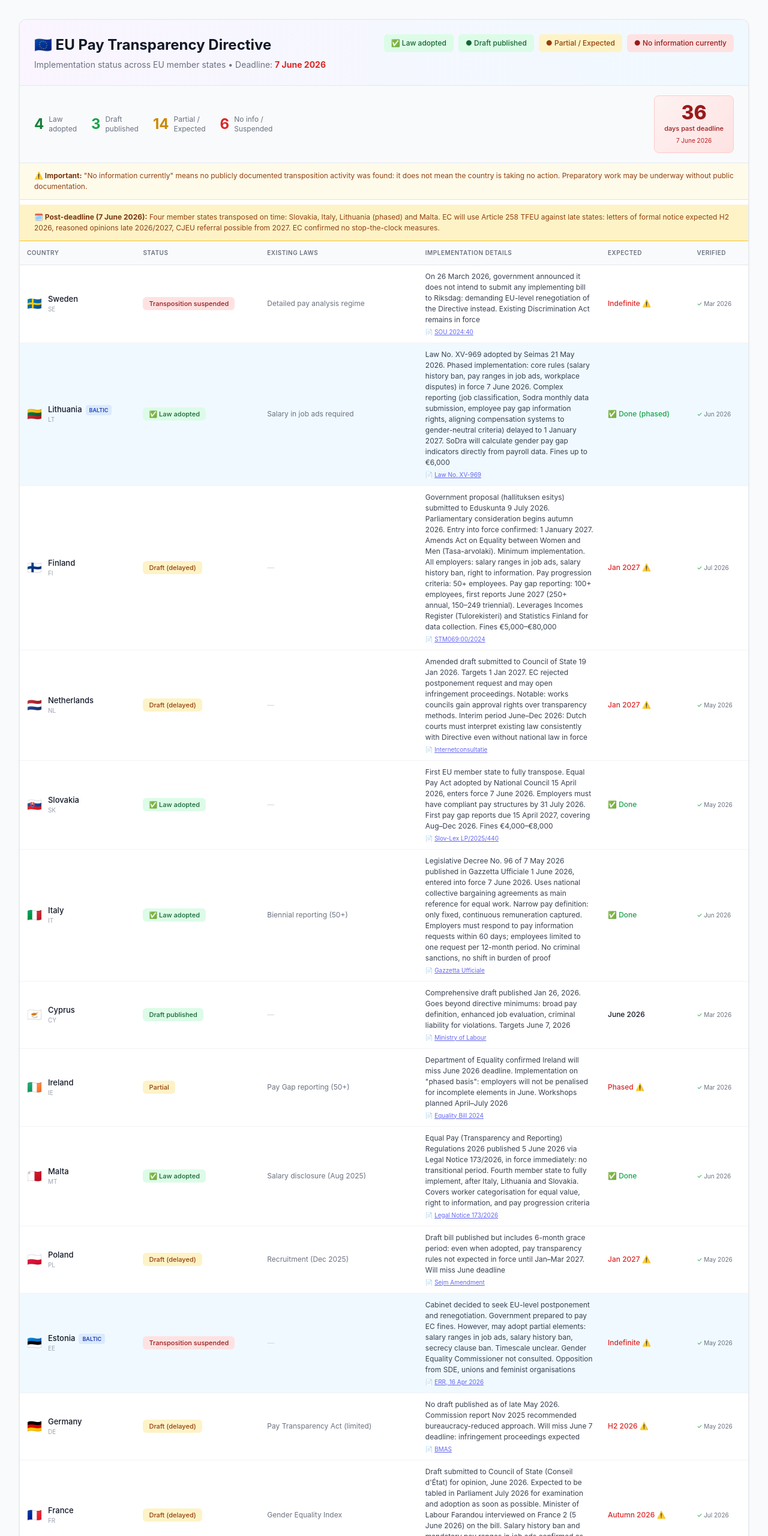
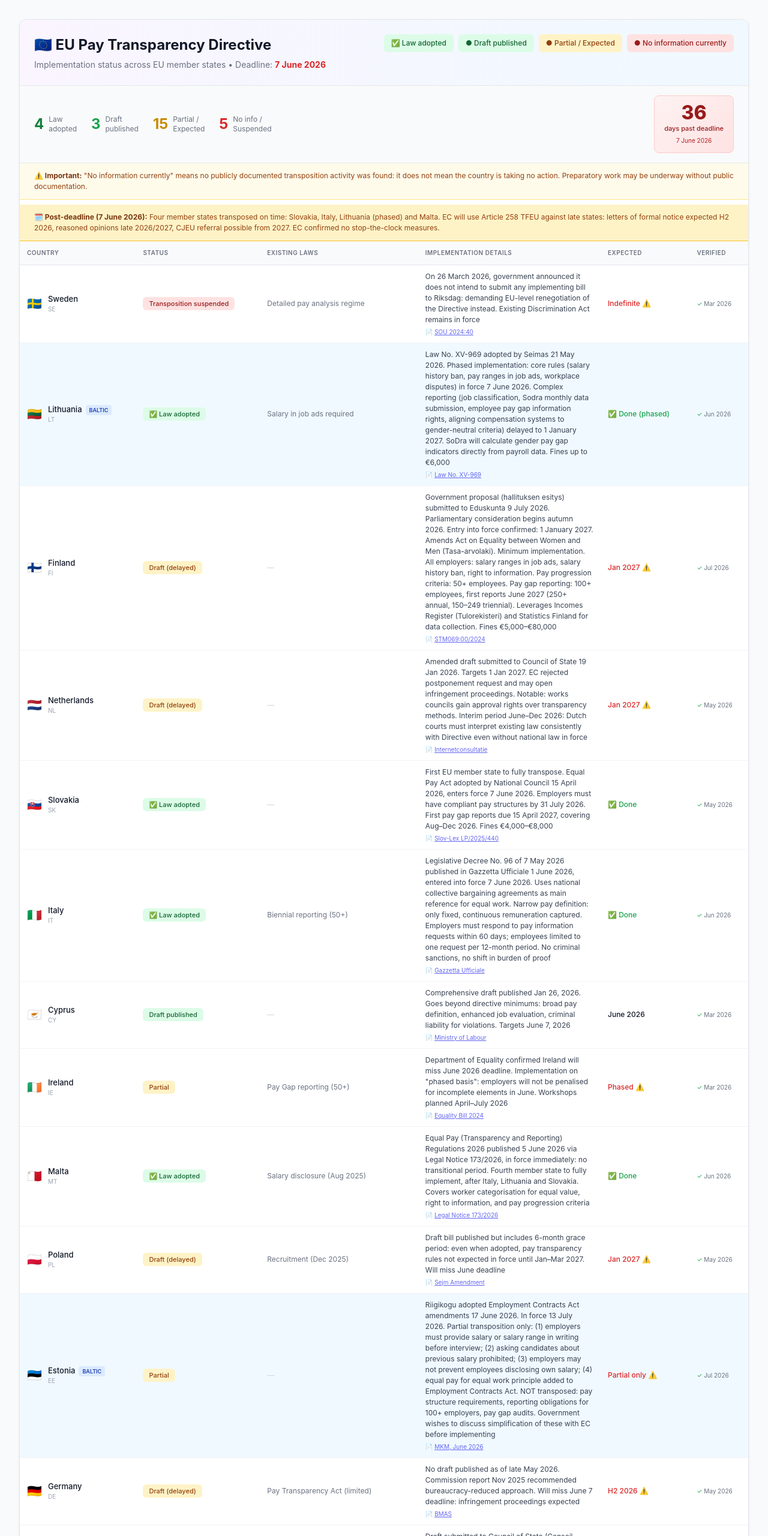
Before and after one commit to LenLi77/Pay-Transparency-implementation-tracker, a website: page index.html in a window 1280 px wide. Shown: the top 2560 px of the page at 60% size. Drawn offline with Linux system fonts and the light colour scheme.

Commit message:
Update statistics and last updated date in index.html
Updated statistics and details for various countries, including Estonia and Germany. Adjusted last updated date.

```diff
--- a/index.html
+++ b/index.html
@@ -149,11 +149,11 @@
           <span class="stat-label">Draft<br>published</span>
         </div>
         <div class="stat">
-          <span class="stat-number yellow">14</span>
+          <span class="stat-number yellow">15</span>
           <span class="stat-label">Partial /<br>Expected</span>
         </div>
         <div class="stat">
-          <span class="stat-number red">6</span>
+          <span class="stat-number red">5</span>
           <span class="stat-label">No info /<br>Suspended</span>
         </div>
         <div class="countdown-box">
@@ -295,11 +295,11 @@
             <!-- DRAFT EXPECTED / PARTIAL (7) -->
             <tr class="baltic">
               <td><div class="country-cell"><span class="flag">🇪🇪</span><div><div class="country-name">Estonia<span class="badge-baltic">BALTIC</span></div><div class="country-code">EE</div></div></div></td>
-              <td><span class="badge badge-red">Transposition suspended</span></td>
+              <td><span class="badge badge-yellow">Partial</span></td>
               <td class="existing-laws none">—</td>
-              <td class="details">Cabinet decided to seek EU-level postponement and renegotiation. Government prepared to pay EC fines. However, may adopt partial elements: salary ranges in job ads, salary history ban, secrecy clause ban. Timescale unclear. Gender Equality Commissioner not consulted. Opposition from SDE, unions and feminist organisations<div class="draft-link">📄 <a href="https://www.err.ee/1609997158/valitsus-motles-umber-eesti-utleb-vordse-palga-direktiivile-ei" target="_blank">ERR, 16 Apr 2026</a></div></td>
-              <td class="expected" style="color: #dc2626;">Indefinite ⚠️</td>
-              <td class="verified"><span class="verified-check">✓</span> May 2026</td>
+              <td class="details">Riigikogu adopted Employment Contracts Act amendments 17 June 2026. In force 13 July 2026. Partial transposition only: (1) employers must provide salary or salary range in writing before interview; (2) asking candidates about previous salary prohibited; (3) employers may not prevent employees disclosing own salary; (4) equal pay for equal work principle added to Employment Contracts Act. NOT transposed: pay structure requirements, reporting obligations for 100+ employers, pay gap audits. Government wishes to discuss simplification of these with EC before implementing<div class="draft-link">📄 <a href="https://mkm.ee/too-ja-vordsed-voimalused/toosuhted-ja-keskkond/palkade-labipaistvus" target="_blank">MKM, June 2026</a></div></td>
+              <td class="expected" style="color: #dc2626;">Partial only ⚠️</td>
+              <td class="verified"><span class="verified-check">✓</span> Jul 2026</td>
             </tr>
             <tr>
               <td><div class="country-cell"><span class="flag">🇩🇪</span><div><div class="country-name">Germany</div><div class="country-code">DE</div></div></div></td>
@@ -519,7 +519,7 @@
       </div>
 
       <div class="updated">
-        Last updated: 12 July 2026 (v2) • Post-deadline update • Corrections welcome
+        Last updated: 13 July 2026 • Post-deadline update • Corrections welcome
       </div>
     </div>
   </div>
```
